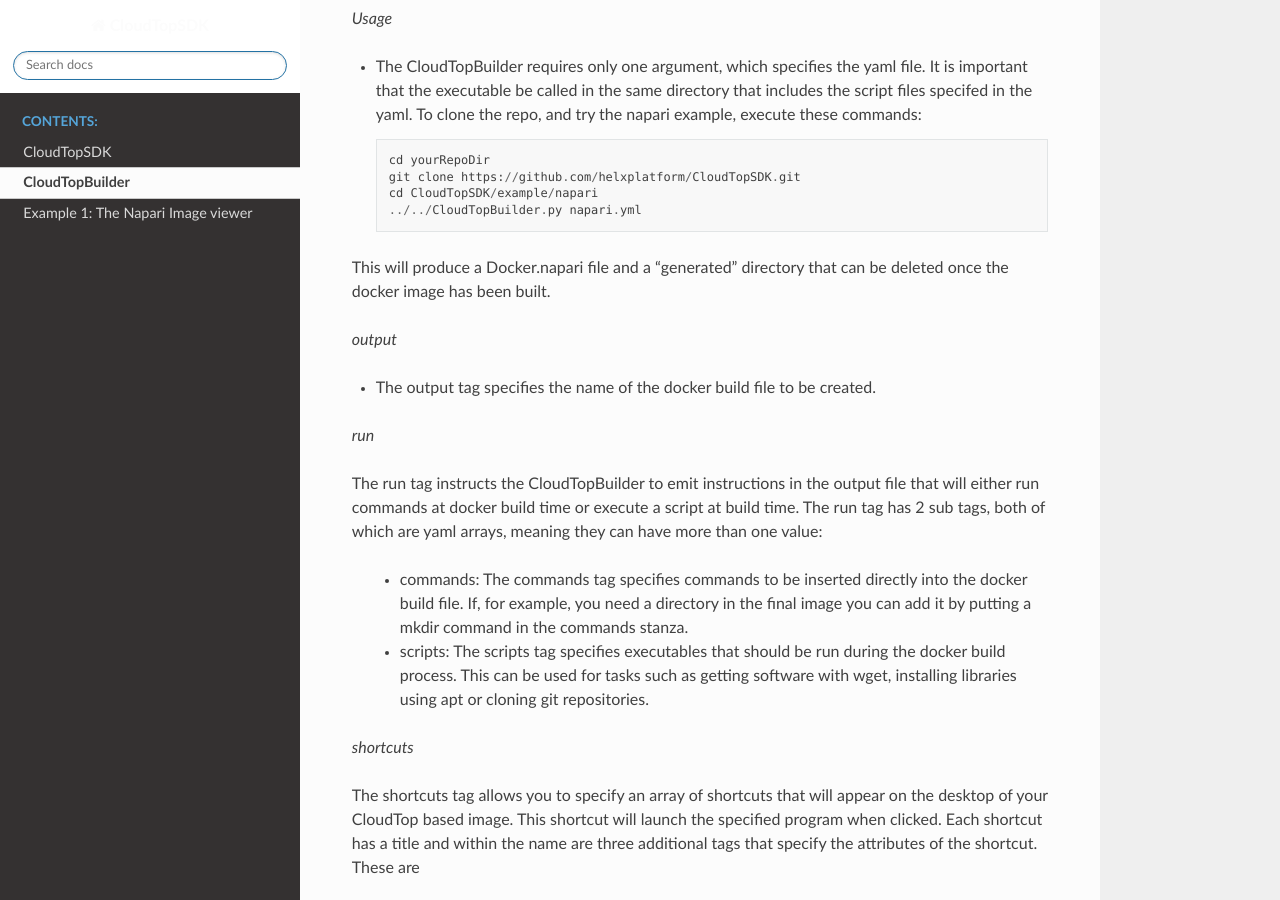
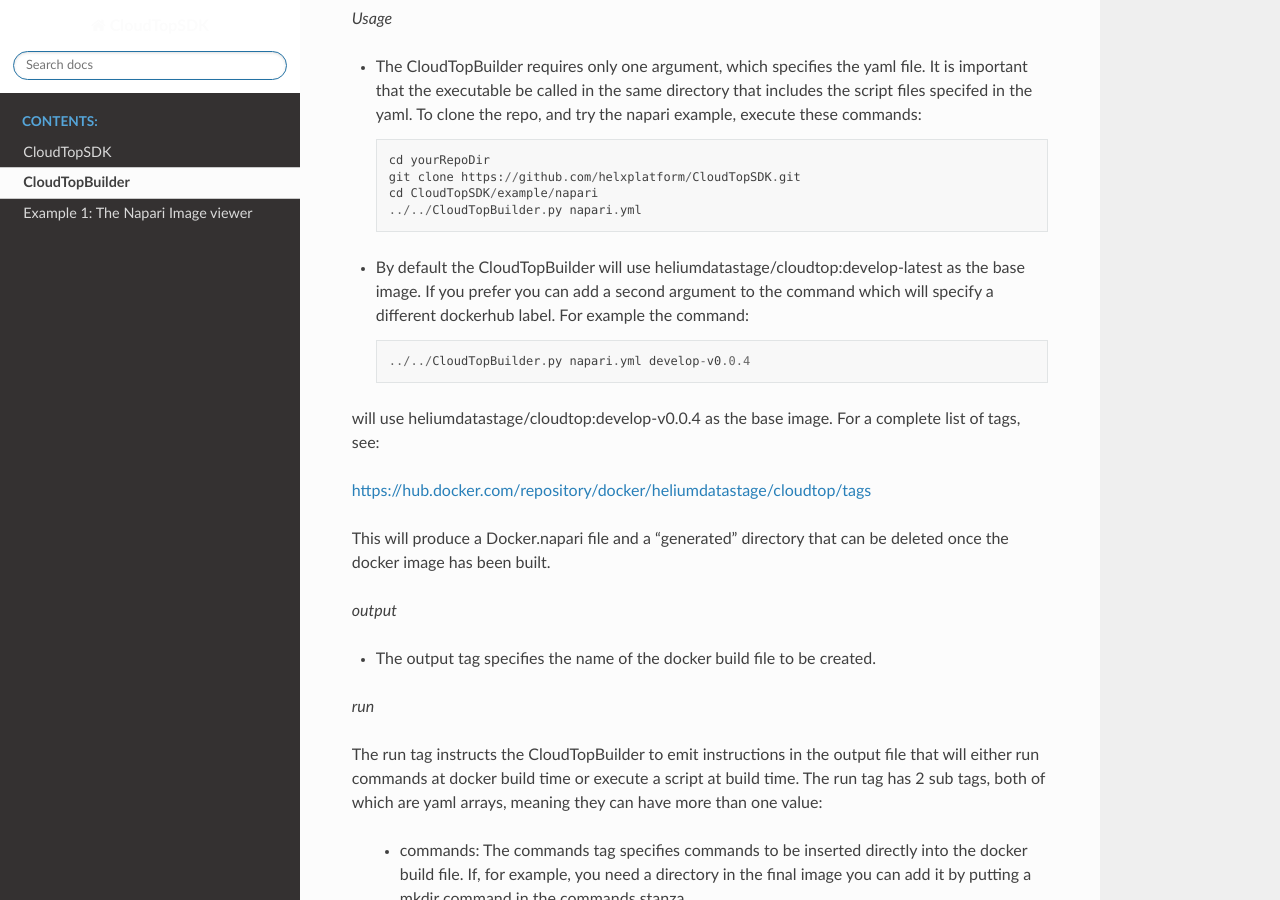
Before and after one commit to helxplatform/CloudTopSDK-docs, a Sphinx documentation site: the page built from docs/source/CloudTopBuilder.rst, in a window 1280 px wide and 900 px high, scrolled down 321 px. Built offline with Sphinx 7.4.7 and the Read the Docs theme 2.0.0, drawn with Linux system fonts in a browser that asks for light colours.

Commit message:
Added some documentation for the new argument that allows use to specify the base image.

```diff
--- a/docs/source/CloudTopBuilder.rst
+++ b/docs/source/CloudTopBuilder.rst
@@ -11,6 +11,15 @@
    git clone https://github.com/helxplatform/CloudTopSDK.git
    cd CloudTopSDK/example/napari
    ../../CloudTopBuilder.py napari.yml
+
+*  By default the CloudTopBuilder will use heliumdatastage/cloudtop:develop-latest as the base image. If you prefer you can add a second argument to the command which will specify a different dockerhub label. For example the command::
+
+   ../../CloudTopBuilder.py napari.yml develop-v0.0.4
+
+will use heliumdatastage/cloudtop:develop-v0.0.4 as the base image. For a complete list of tags, see::
+
+https://hub.docker.com/repository/docker/heliumdatastage/cloudtop/tags
+
 
 This will produce a Docker.napari file and a "generated" directory that can be deleted once the docker image has been built.
 
```
